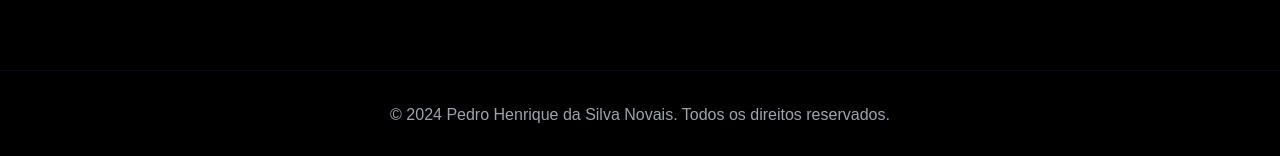
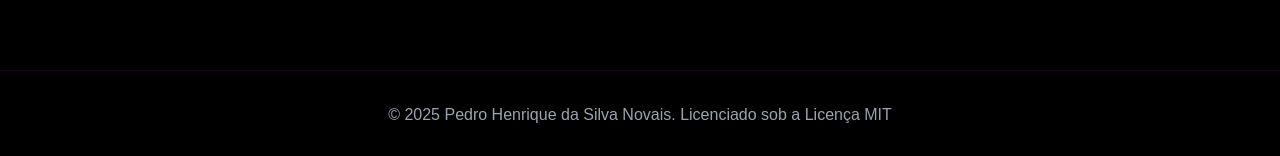
Before and after one commit to PedroSmaxY/pedro-smaxy.dev, a Next.js app: page / in a window 1280 px wide. Shown: the part 4508-4664 px from the top of the page. Built offline with nearby package versions, Linux system fonts and the light colour scheme.

Commit message:
feat: add Footer component for license display and integrate into Portfolio

```diff
--- a/app/page.tsx
+++ b/app/page.tsx
@@ -1,7 +1,5 @@
 "use client";
 
-import { Github, Linkedin, Mail } from "lucide-react";
-import { Button } from "@/components/ui/button";
 import { Hero } from "@/components/sections/hero";
 import { Header } from "@/components/sections/header";
 import { About } from "@/components/sections/about";
@@ -13,6 +11,7 @@ import { Skills } from "@/components/sections/skills";
 import { skillsData } from "./_data/skills-data";
 import { Education } from "@/components/sections/education";
 import { Contact } from "@/components/sections/contact";
+import { Footer } from "@/components/sections/footer";
 
 export default function Portfolio() {
   return (
@@ -82,14 +81,7 @@ export default function Portfolio() {
         githubUrl="https://github.com/PedroSmaxY"
       />
 
-      {/* Footer */}
-      <footer className="py-8 border-t border-purple-900/20">
-        <div className="container mx-auto px-6 text-center">
-          <p className="text-gray-400">
-            © 2024 Pedro Henrique da Silva Novais. Todos os direitos reservados.
-          </p>
-        </div>
-      </footer>
+      <Footer license="Licenciado sob a Licença MIT" />
     </div>
   );
 }
--- /dev/null
+++ b/components/sections/footer.tsx
@@ -0,0 +1,11 @@
+export function Footer({ license }: { license: string }) {
+  return (
+    <footer className="py-8 border-t border-purple-900/20">
+      <div className="container mx-auto px-6 text-center">
+        <p className="text-gray-400">
+          © {new Date().getFullYear()} Pedro Henrique da Silva Novais. {license}
+        </p>
+      </div>
+    </footer>
+  );
+}
```
